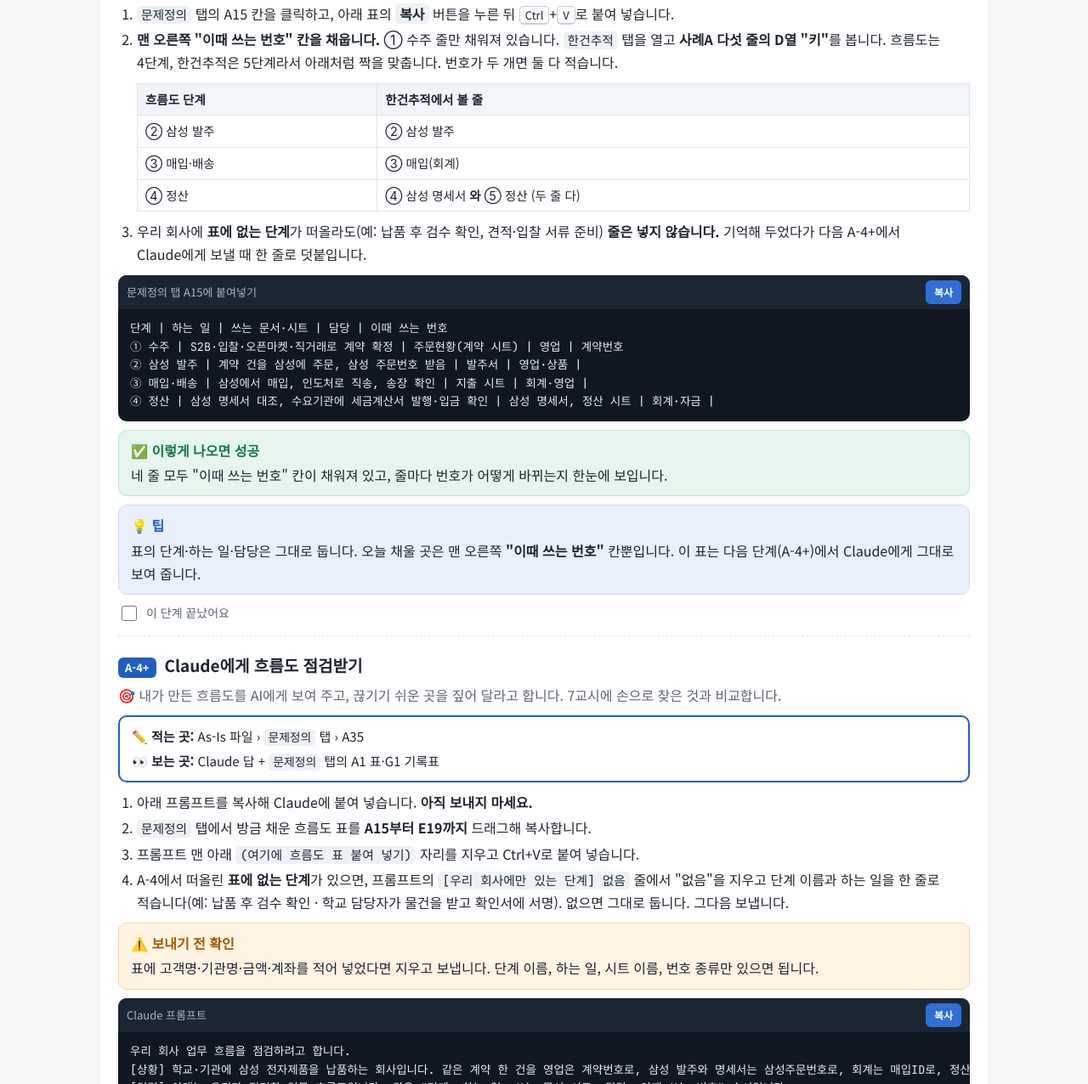
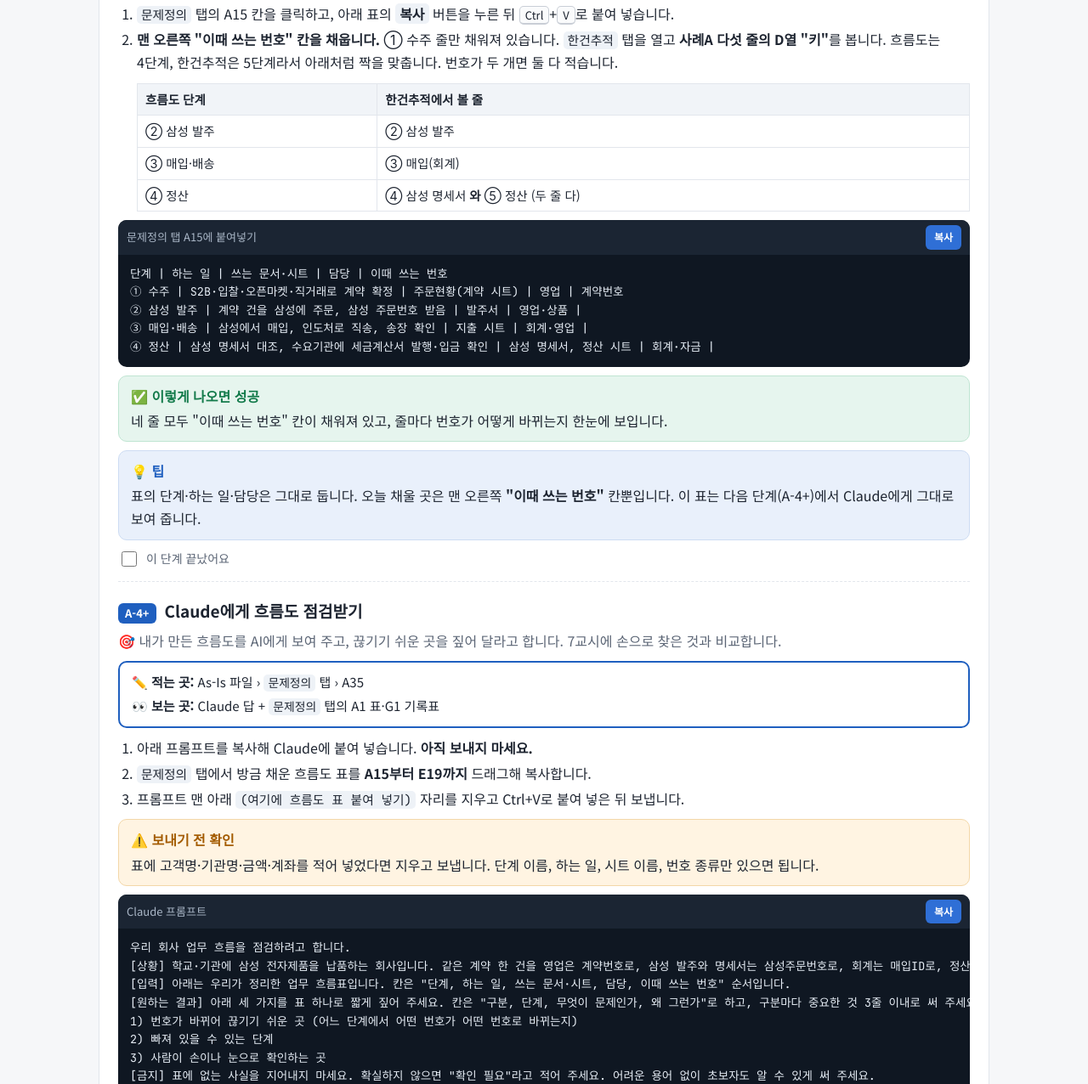
Before and after one commit to aivon-ai/eduaid-db-pbl, a plain HTML site: page index.html in a window 1280 px wide. Shown: the part 7566-8842 px from the top of the page at 85% size. Drawn offline with Linux system fonts and the light colour scheme.

Commit message:
A-4+: 프롬프트의 [우리 회사에만 있는 단계] 줄과 관련 안내 삭제
Co-Authored-By: Claude Opus 5.5 <noreply@anthropic.com>

```diff
--- a/index.html
+++ b/index.html
@@ -233,7 +233,6 @@
           <tr><td>④ 정산</td><td>④ 삼성 명세서 <b>와</b> ⑤ 정산 (두 줄 다)</td></tr>
         </table></div>
       </li>
-      <li>우리 회사에 <b>표에 없는 단계</b>가 떠올라도(예: 납품 후 검수 확인, 견적·입찰 서류 준비) <b>줄은 넣지 않습니다.</b> 기억해 두었다가 다음 A-4+에서 Claude에게 보낼 때 한 줄로 덧붙입니다.</li>
     </ol>
     <div class="code" data-tsv><div class="cap"><span>문제정의 탭 A15에 붙여넣기</span><button class="copy">복사</button></div><pre>단계 | 하는 일 | 쓰는 문서·시트 | 담당 | 이때 쓰는 번호
 ① 수주 | S2B·입찰·오픈마켓·직거래로 계약 확정 | 주문현황(계약 시트) | 영업 | 계약번호
@@ -251,8 +250,7 @@
     <ol>
       <li>아래 프롬프트를 복사해 Claude에 붙여 넣습니다. <b>아직 보내지 마세요.</b></li>
       <li><code class="i">문제정의</code> 탭에서 방금 채운 흐름도 표를 <b>A15부터 E19까지</b> 드래그해 복사합니다.</li>
-      <li>프롬프트 맨 아래 <code class="i">(여기에 흐름도 표 붙여 넣기)</code> 자리를 지우고 Ctrl+V로 붙여 넣습니다.</li>
-      <li>A-4에서 떠올린 <b>표에 없는 단계</b>가 있으면, 프롬프트의 <code class="i">[우리 회사에만 있는 단계] 없음</code> 줄에서 "없음"을 지우고 단계 이름과 하는 일을 한 줄로 적습니다(예: 납품 후 검수 확인 · 학교 담당자가 물건을 받고 확인서에 서명). 없으면 그대로 둡니다. 그다음 보냅니다.</li>
+      <li>프롬프트 맨 아래 <code class="i">(여기에 흐름도 표 붙여 넣기)</code> 자리를 지우고 Ctrl+V로 붙여 넣은 뒤 보냅니다.</li>
     </ol>
     <div class="box warn"><b>⚠️ 보내기 전 확인</b>표에 고객명·기관명·금액·계좌를 적어 넣었다면 지우고 보냅니다. 단계 이름, 하는 일, 시트 이름, 번호 종류만 있으면 됩니다.</div>
     <div class="code"><div class="cap"><span>Claude 프롬프트</span><button class="copy">복사</button></div><pre>우리 회사 업무 흐름을 점검하려고 합니다.
@@ -263,7 +261,6 @@
 2) 빠져 있을 수 있는 단계
 3) 사람이 손이나 눈으로 확인하는 곳
 [금지] 표에 없는 사실을 지어내지 마세요. 확실하지 않으면 "확인 필요"라고 적어 주세요. 어려운 용어 없이 초보자도 알 수 있게 써 주세요.
-[우리 회사에만 있는 단계] 없음
 
 (여기에 흐름도 표 붙여 넣기)</pre></div>
     <p>AI 답을 읽고, 아래 표를 <code class="i">문제정의</code> 탭 A35에 붙여 넣어 세 줄을 채웁니다.</p>
```
